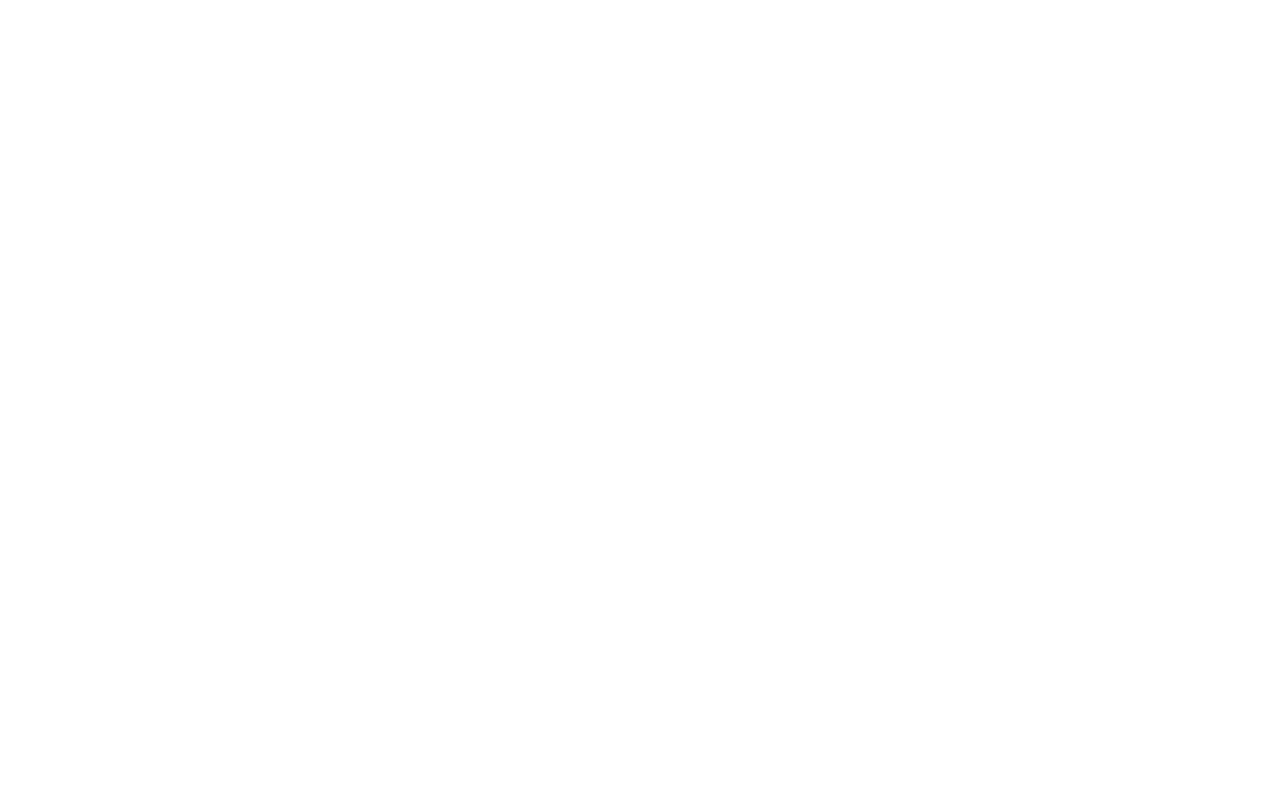
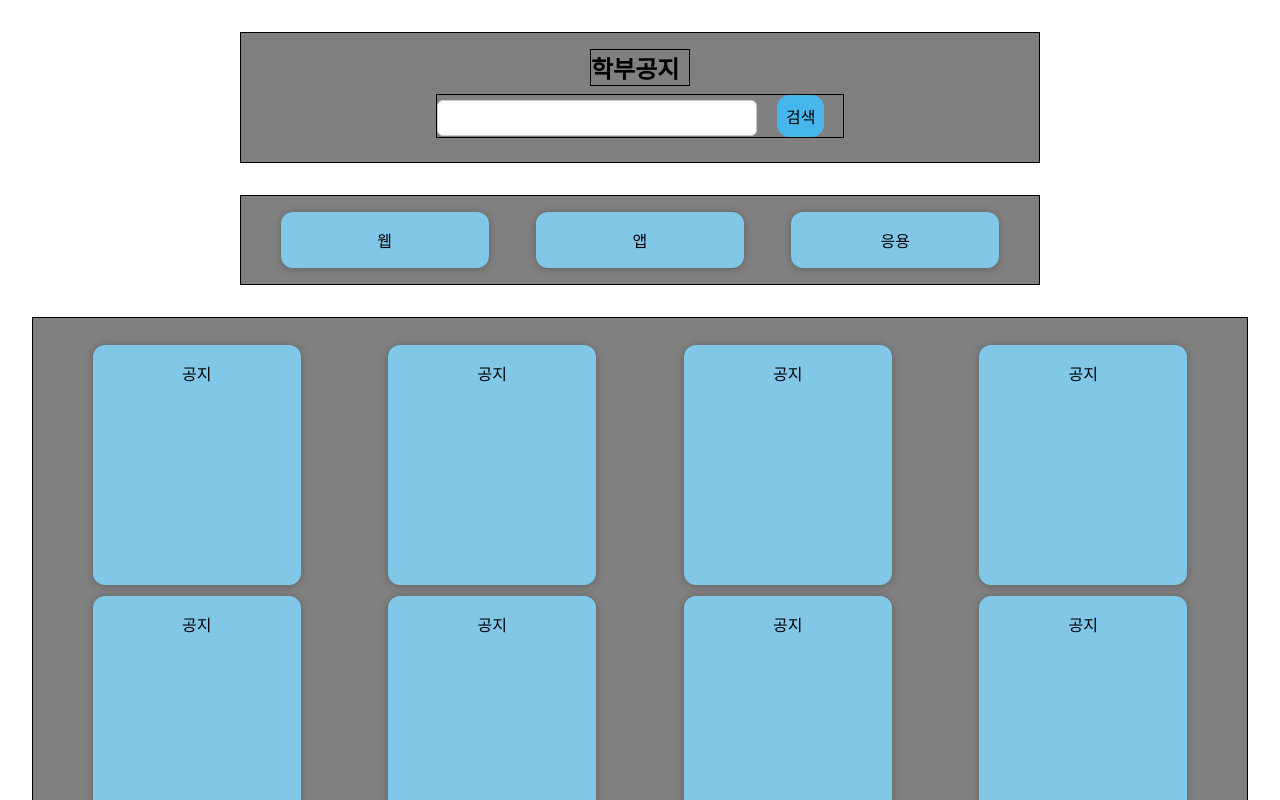
Before and after one commit to HarenKei/DCC_FE, a Next.js app: page /NoticePost/NoticePost in a window 1280 px wide. Shown: the top 800 px of the page. Built offline with nearby package versions, Linux system fonts and the light colour scheme.

Commit message:
Add NoticePost
NoticePost 간단한 레이아웃입니다.

```diff
--- /dev/null
+++ b/pages/NoticePost/NoticeBodyContainer.tsx
@@ -0,0 +1,56 @@
+import React from "react";
+import styled from "styled-components";
+
+const NoticeBodyContainer = () => {
+  return (
+    <form>
+      <MainBodyContainer>
+      <BodyContainer>
+        <BodyContents><a>공지</a></BodyContents>
+        <BodyContents><a>공지</a></BodyContents>
+        <BodyContents><a>공지</a></BodyContents>
+        <BodyContents><a>공지</a></BodyContents>
+      </BodyContainer>
+      <BodyContainer>
+        <BodyContents><a>공지</a></BodyContents>
+        <BodyContents><a>공지</a></BodyContents>
+        <BodyContents><a>공지</a></BodyContents>
+        <BodyContents><a>공지</a></BodyContents>
+      </BodyContainer>
+      <BodyContainer>
+        <BodyContents><a>공지</a></BodyContents>
+        <BodyContents><a>공지</a></BodyContents>
+        <BodyContents><a>공지</a></BodyContents>
+        <BodyContents><a>공지</a></BodyContents>
+      </BodyContainer>
+      </MainBodyContainer>
+
+    </form>
+  );
+};
+const MainBodyContainer = styled.div`
+  border: solid 1px black;
+  padding: 1rem;
+  background-color: grey;
+  margin: 2rem auto;
+  width: 80rem;
+  max-width: 95%;
+
+`
+const BodyContainer = styled.div`
+  margin-top : 0.7rem;
+  display: flex;
+  justify-content: space-around;
+`;
+const BodyContents = styled.div`
+  float:left;
+  background-color: #81c7e8;
+  padding: 1rem;
+  width: 13rem;
+  height: 15rem;
+  max-width: 95%;
+  border-radius: 12px;
+  text-align: center;
+  box-shadow: 0 1px 8px rgba(0, 0, 0, 0.25);
+`;
+export default NoticeBodyContainer;
--- /dev/null
+++ b/pages/NoticePost/NoticeMajor.tsx
@@ -0,0 +1,32 @@
+import React from "react";
+import styled from "styled-components";
+
+const NoticeMajor = () => {
+  return <form>
+    <ContentMajor>
+      <MajorContent>웹</MajorContent>
+      <MajorContent>앱</MajorContent>
+      <MajorContent>응용</MajorContent>
+    </ContentMajor>
+    </form>
+};
+const MajorContent = styled.div`
+background-color: #81c7e8;
+padding: 1rem;
+width: 13rem;
+max-width: 95%;
+border-radius: 12px;
+text-align: center;
+box-shadow: 0 1px 8px rgba(0, 0, 0, 0.25);
+`
+const ContentMajor = styled.div`
+justify-content: space-around;
+display: flex;
+border: solid 1px black;
+padding: 1rem;
+background-color: grey;
+margin: 2rem auto;
+width: 50rem;
+max-width: 95%;
+`
+export default NoticeMajor;
--- a/pages/NoticePost/NoticePost.tsx
+++ b/pages/NoticePost/NoticePost.tsx
@@ -1,11 +1,67 @@
 import React from "react";
+import styled from "styled-components";
+import NoticeBodyContainer from "./NoticeBodyContainer";
+import NoticeMajor from "./NoticeMajor";
 
 const NoticePost = () => {
-    return(
-        <>
-        </>
-    );
+  return (
+    <form action="">
+      <NoticeHeadContainer>
+        <Noticetitle>
+          <h2>학부공지</h2>
+        </Noticetitle>
+        <NoticeSearchBar>
+          <label></label>
+          <input type="text" />
+          <button type="submit">검색</button>
+        </NoticeSearchBar>
+      </NoticeHeadContainer>
+      <NoticeMajor/>
+      <NoticeBodyContainer/>
 
+    </form>
+  );
 };
 
+const NoticeHeadContainer = styled.div`
+  border: solid 1px black;
+  padding: 1rem;
+  background-color: grey;
+  margin: 2rem auto;
+  width: 50rem;
+  max-width: 95%;
+
+`;
+
+const Noticetitle = styled.div`
+  width: 100px;
+  border: solid 1px black;
+  margin: auto;
+`;
+
+const NoticeSearchBar = styled.div`
+  width: 408px;
+  border: solid 1px black;
+  margin: 0.5rem auto;
+  & > button {
+    margin : 0 0 0 20px;
+    font: inherit;
+    cursor: pointer;
+    padding: 0.5rem;
+    border: 1px solid #46B6EB;
+    background-color: #46B6EB;
+    color: black;
+    border-radius: 12px;
+    margin-right: 1rem;
+  }
+  & > input {
+    font: inherit;
+    padding: 0.5rem;
+    border-radius: 6px;
+    border: 1px solid #ccc;
+    width: 20rem;
+    max-width: 100%;
+  }
+`;
+
 export default NoticePost;
```
